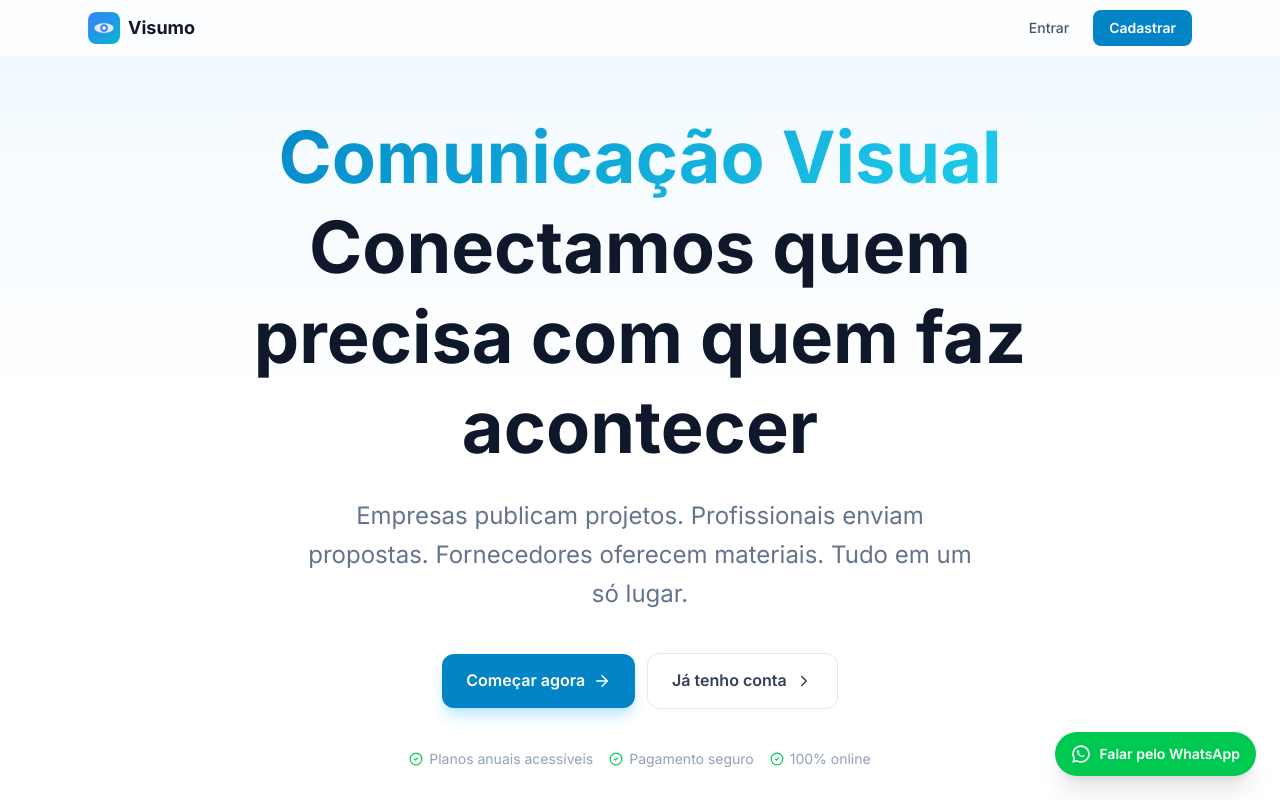
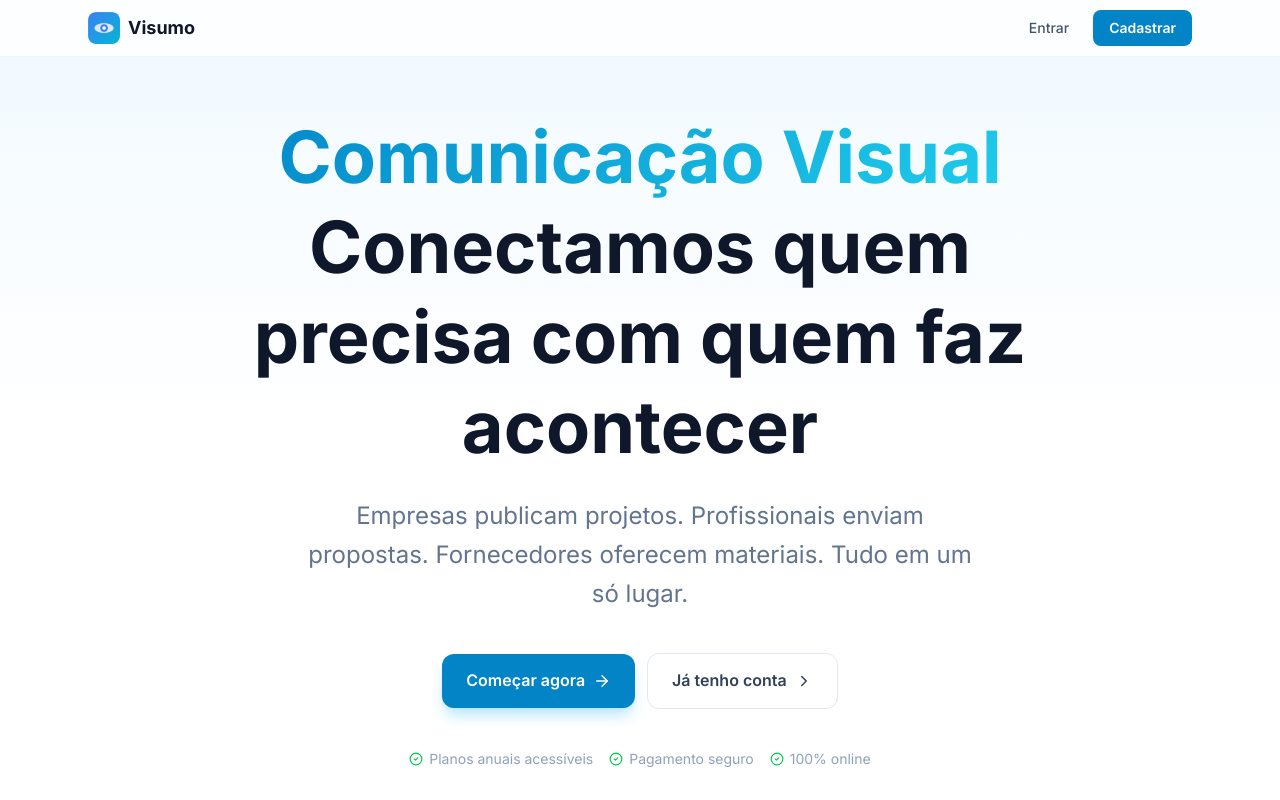
Before and after one commit to alexmelovisumo/visumonovo, a React (Vite) app: page / in a window 1280 px wide. Shown: the top 800 px of the page. Built offline with nearby package versions, Linux system fonts and the light colour scheme; no server answers.

Commit message:
feat: add Crisp chat widget, remove WhatsApp button

```diff
--- a/index.html
+++ b/index.html
@@ -24,6 +24,9 @@
     <meta property="og:url" content="https://www.visumo.com.br" />
 
     <title>Visumo</title>
+
+    <!-- Crisp Chat -->
+    <script type="text/javascript">window.$crisp=[];window.CRISP_WEBSITE_ID="9aa8504a-26c2-450c-a631-e79418c78557";(function(){d=document;s=d.createElement("script");s.src="https://client.crisp.chat/l.js";s.async=1;d.getElementsByTagName("head")[0].appendChild(s);})();</script>
   </head>
   <body>
     <div id="root"></div>
--- a/src/pages/public/LandingPage.tsx
+++ b/src/pages/public/LandingPage.tsx
@@ -2,32 +2,9 @@ import { useState } from 'react'
 import { Link } from 'react-router-dom'
 import {
   ArrowRight, CheckCircle2, Building2, Wrench, Package,
-  Search, Handshake, Star, ChevronRight, Zap,
+  Search, Handshake, Star, ChevronRight,
   ShoppingBag, Layers, ChevronDown,
 } from 'lucide-react'
-
-// ─── WhatsApp Button ──────────────────────────────────────────
-// Troque pelo seu número com DDD: ex. 5511999999999
-const WHATSAPP_NUMBER = '5554981678045'
-const WHATSAPP_MSG = encodeURIComponent('Olá! Tenho uma dúvida sobre o Visumo.')
-
-function WhatsAppButton() {
-  return (
-    <a
-      href={`https://wa.me/${WHATSAPP_NUMBER}?text=${WHATSAPP_MSG}`}
-      target="_blank"
-      rel="noopener noreferrer"
-      className="fixed bottom-6 right-6 z-50 flex items-center gap-2 bg-green-500 hover:bg-green-600 text-white font-semibold text-sm px-4 py-3 rounded-full shadow-xl transition-all hover:scale-105 active:scale-95"
-      aria-label="Falar pelo WhatsApp"
-    >
-      {/* WhatsApp SVG icon */}
-      <svg viewBox="0 0 32 32" className="w-5 h-5 fill-white shrink-0" xmlns="http://www.w3.org/2000/svg">
-        <path d="M16 2C8.28 2 2 8.28 2 16c0 2.49.66 4.82 1.8 6.84L2 30l7.38-1.77A13.93 13.93 0 0016 30c7.72 0 14-6.28 14-14S23.72 2 16 2zm0 25.4a11.36 11.36 0 01-5.78-1.58l-.41-.25-4.38 1.05 1.08-4.26-.27-.44A11.38 11.38 0 014.6 16c0-6.28 5.12-11.4 11.4-11.4S27.4 9.72 27.4 16 22.28 27.4 16 27.4zm6.26-8.54c-.34-.17-2.02-1-2.34-1.11-.32-.11-.55-.17-.78.17s-.9 1.11-1.1 1.34-.4.26-.74.09a9.34 9.34 0 01-2.75-1.7 10.3 10.3 0 01-1.9-2.37c-.2-.34 0-.52.15-.69.14-.15.34-.4.51-.6.17-.2.23-.34.34-.57.11-.23.06-.43-.03-.6-.08-.17-.78-1.88-1.07-2.57-.28-.67-.57-.58-.78-.59H11c-.2 0-.52.07-.79.37-.28.3-1.06 1.03-1.06 2.52s1.09 2.92 1.24 3.12c.15.2 2.14 3.27 5.19 4.58.73.31 1.3.5 1.74.64.73.23 1.4.2 1.92.12.59-.09 1.8-.74 2.06-1.45.25-.71.25-1.32.17-1.45-.07-.13-.28-.2-.62-.37z"/>
-      </svg>
-      Falar pelo WhatsApp
-    </a>
-  )
-}
 
 // ─── Nav ──────────────────────────────────────────────────────
 
@@ -473,7 +450,6 @@ export function LandingPage() {
       <FAQ />
       <CTA />
       <Footer />
-      <WhatsAppButton />
     </div>
   )
 }
```
